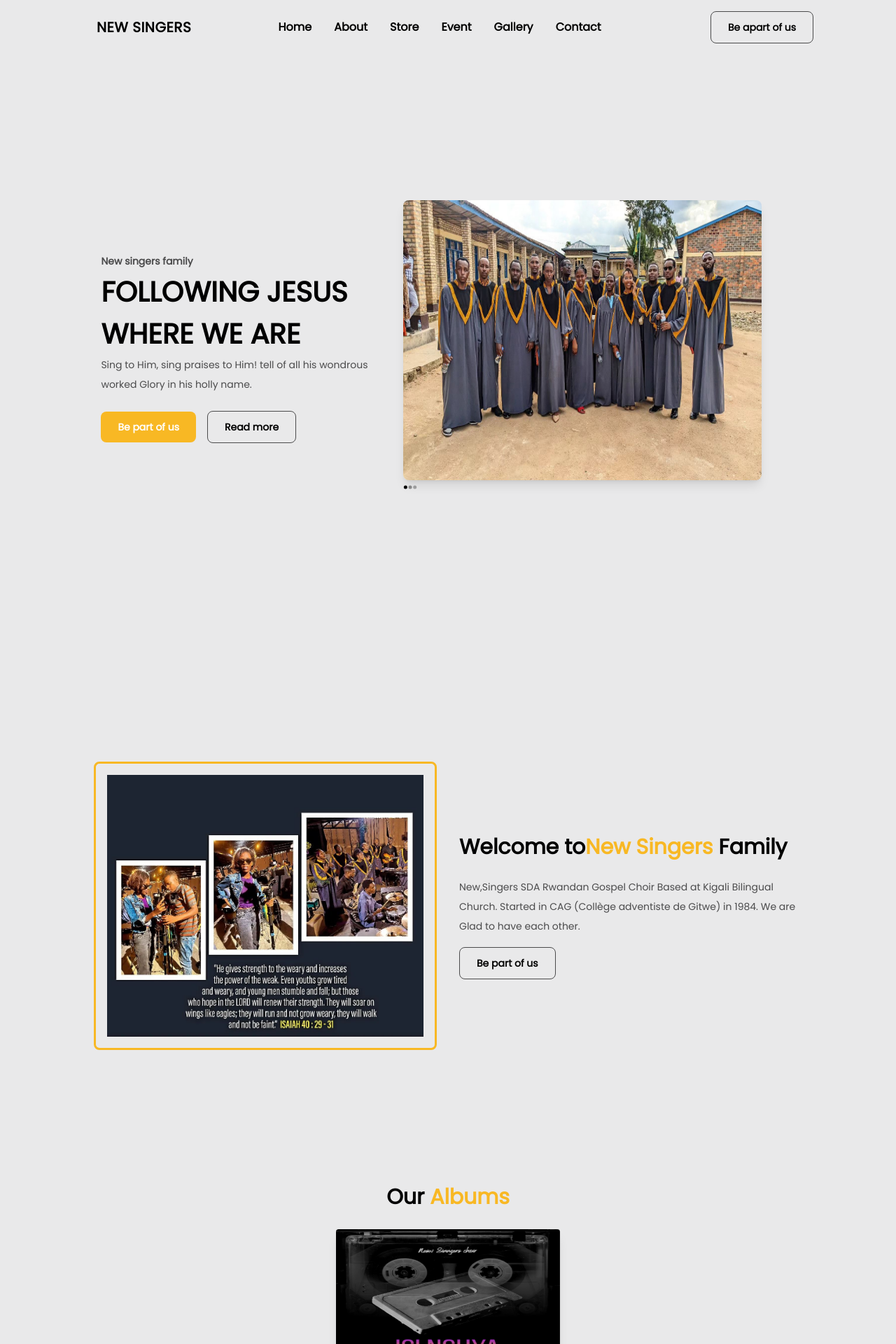
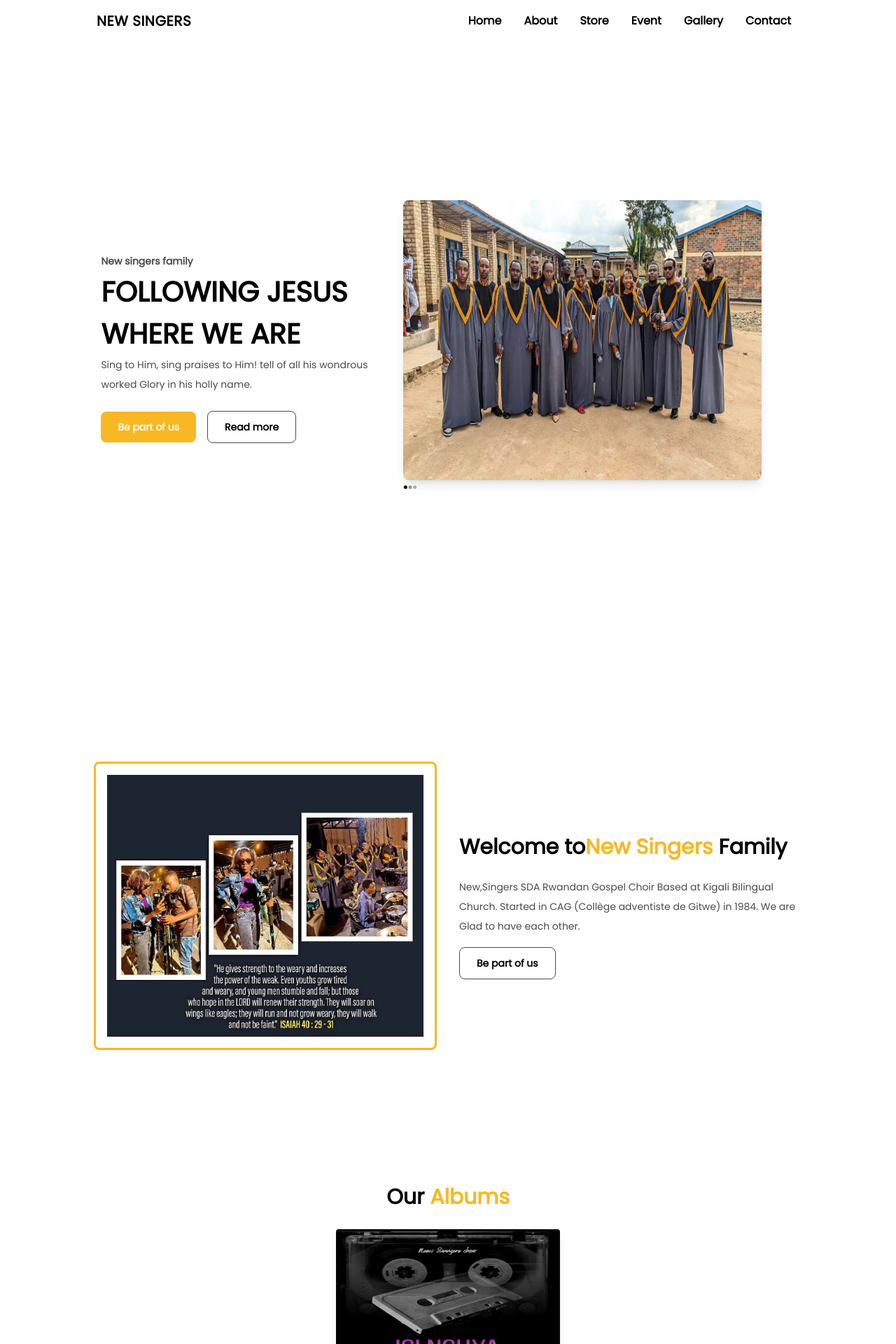
Before and after one commit to Juleshb/vop-fe, a React (Vite) app: page / in a window 1280 px wide. Shown: the top 1920 px of the page at 70% size. Built offline with nearby package versions, Linux system fonts and the light colour scheme; some icons are missing.

Commit message:
collecting landing page

```diff
--- a/src/App.jsx
+++ b/src/App.jsx
@@ -10,7 +10,7 @@ import {
 
 function App() {
   return (
-    <div className="font-Poppins bg-Solitude">
+    <div className="font-Poppins bg-white">
       <Navbar />
       <Home />
       <About />
--- a/src/components/Navbar/Navbar.jsx
+++ b/src/components/Navbar/Navbar.jsx
@@ -41,9 +41,7 @@ const Navbar = () => {
               return <NavLink key={navLink.id} {...navLink} />;
             })}
           </div>
-          <button className="py-3 px-6 font-bold text-sm border border-solid rounded-lg border-gray">
-            Be apart of us
-          </button>
+
           {toggle && (
             <motion.div
               initial={{ x: -500, opacity: 0 }}
--- a/src/components/container/Course/MusicCard.jsx
+++ b/src/components/container/Course/MusicCard.jsx
@@ -53,9 +53,8 @@ const MusicCard = ({ album }) => {
         className="w-full cursor-pointer"
         src={album.cover}
         alt={album.title}
-        onClick={() => setShowTrackList(!showTrackList)}
       />
-      {showTrackList && (
+
         <div>
           <div className="px-6 py-4">
             <div className="font-bold text-xl text-Teal mb-2">{album.title}</div>
@@ -106,7 +105,7 @@ const MusicCard = ({ album }) => {
             </div>
           </div>
         </div>
-      )}
+
     </div>
   );
 };
```
